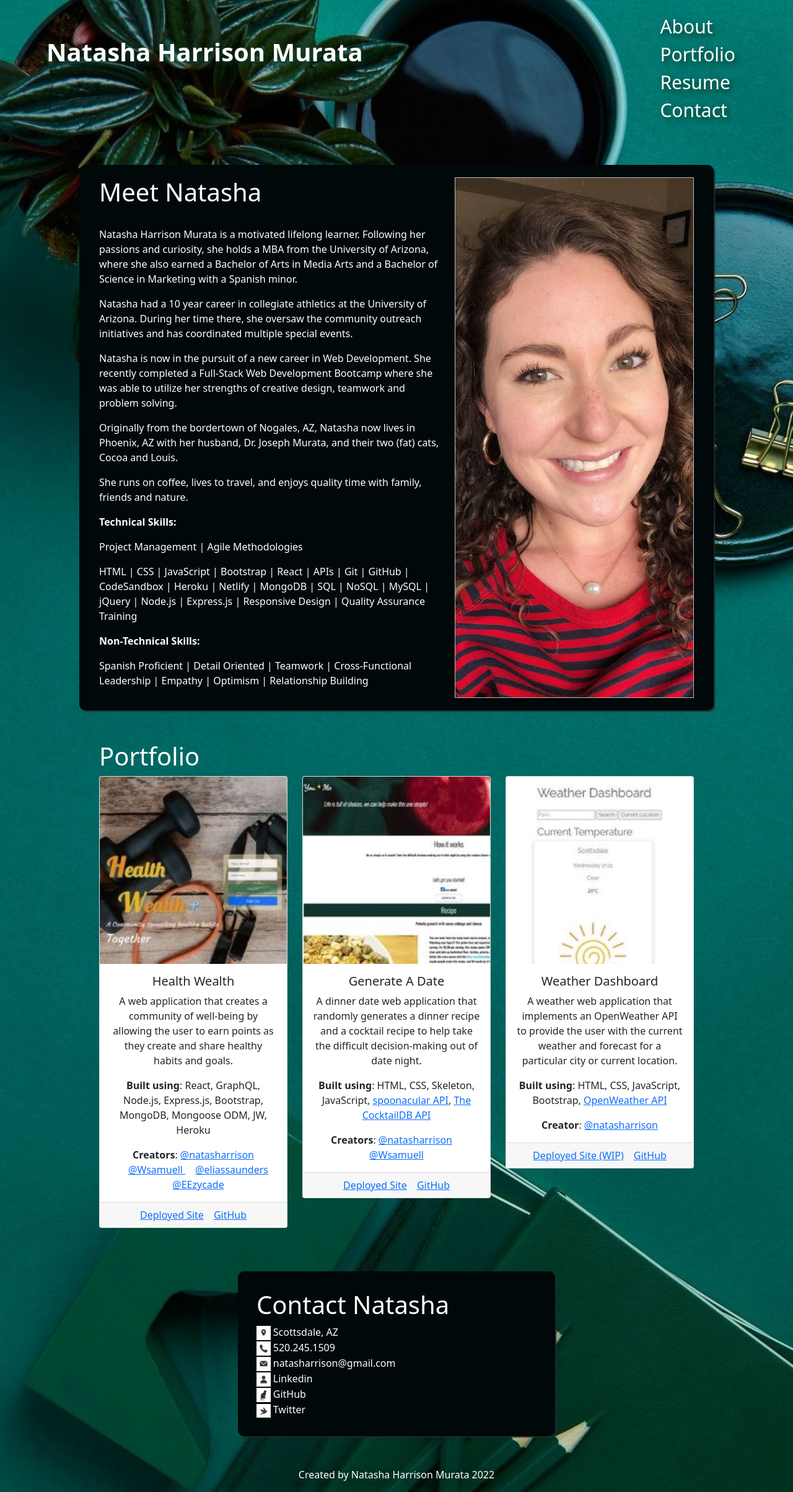
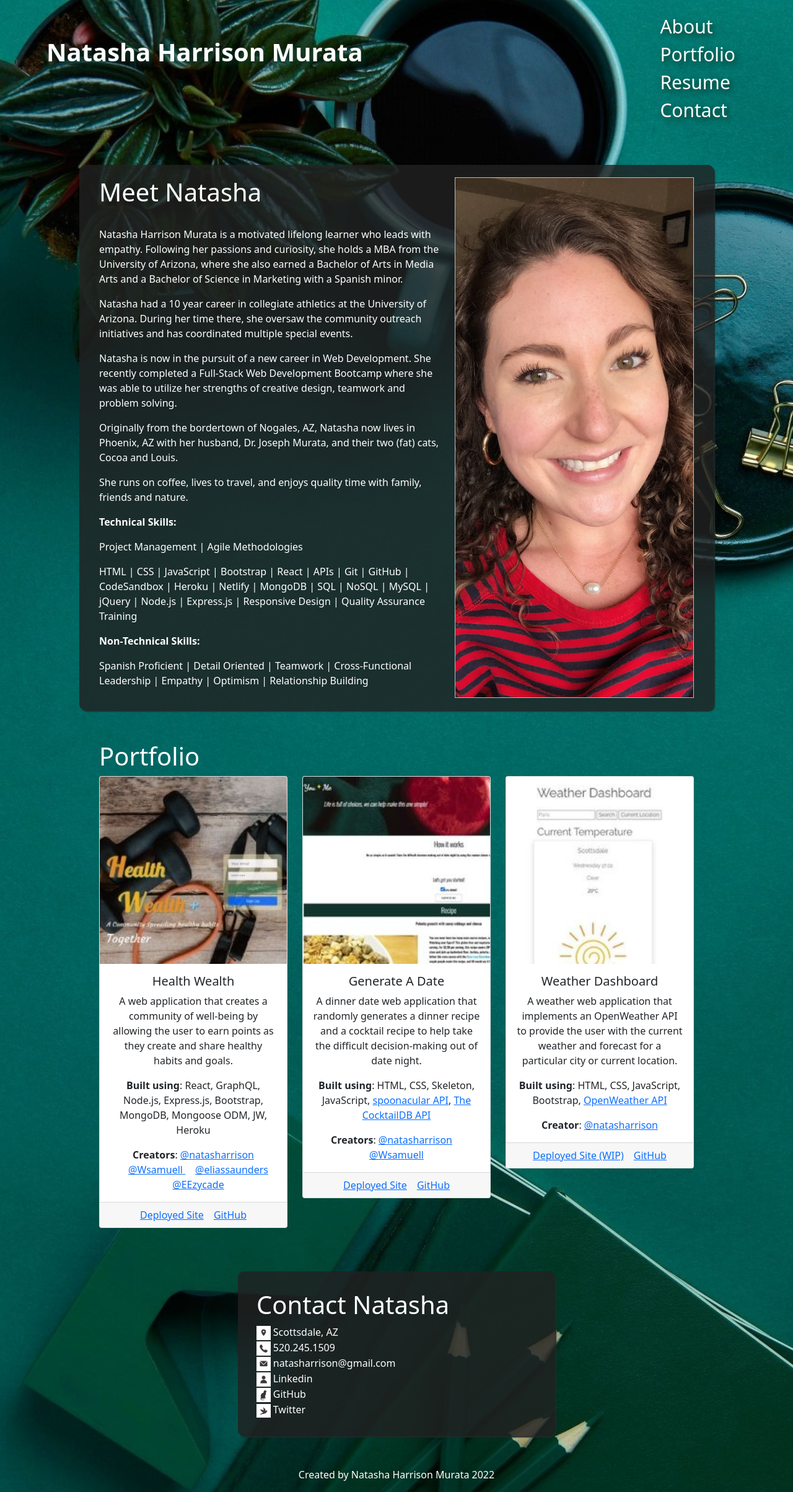
Before and after one commit to natasharrison/natasharrison_portfolio, a React (Create React App) app: page / in a window 1280 px wide. Shown: the whole page at 62% size. Built offline with nearby package versions, Linux system fonts and the light colour scheme.

Commit message:
section transparency

```diff
--- a/src/components/About/index.js
+++ b/src/components/About/index.js
@@ -9,7 +9,7 @@ function About() {
             <h1> Meet Natasha </h1>
             <br></br>
               <p>
-                Natasha Harrison Murata is a motivated lifelong learner. Following her passions and curiosity, she holds a MBA from the University of Arizona, where she also earned a Bachelor of Arts in Media Arts and a Bachelor of Science in Marketing with a Spanish minor.
+                Natasha Harrison Murata is a motivated lifelong learner who leads with empathy. Following her passions and curiosity, she holds a MBA from the University of Arizona, where she also earned a Bachelor of Arts in Media Arts and a Bachelor of Science in Marketing with a Spanish minor.
               </p>
               <p>
                 Natasha had a 10 year career in collegiate athletics at the University of Arizona. During her time there, she oversaw the community outreach initiatives and has coordinated multiple special events.
--- a/src/index.css
+++ b/src/index.css
@@ -50,7 +50,7 @@ li {
 }
 
 .About {
-  background-color: var(--secondary-color);
+  background: rgba(33, 33 , 33, 0.8);
   color: #fff;
   margin: 30px auto;
   padding: 20px;
@@ -93,7 +93,7 @@ li {
 } */
 
 .Contact {
-  background-color: var(--secondary-color);
+  background: rgba(33, 33 , 33, 0.8);
   color: #ffff;
   margin: 50px auto;
   padding: 30px;
```
